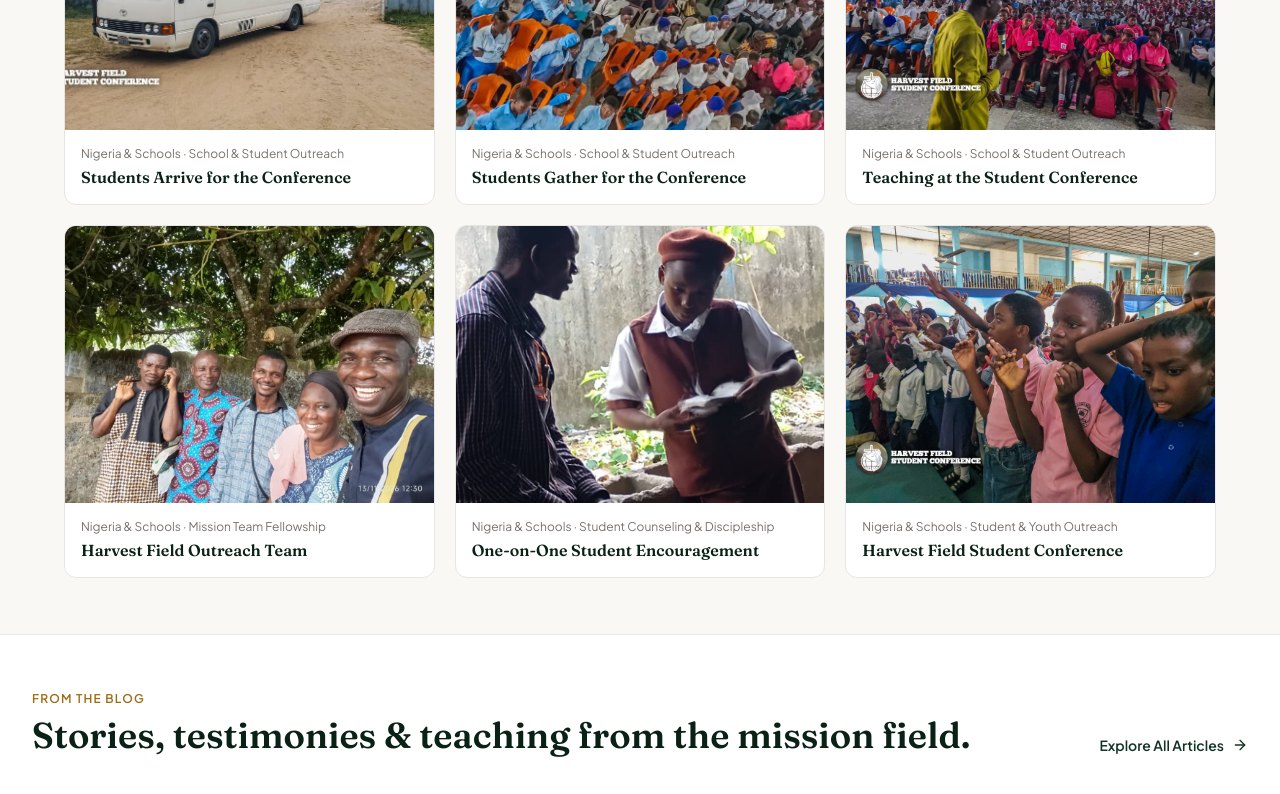
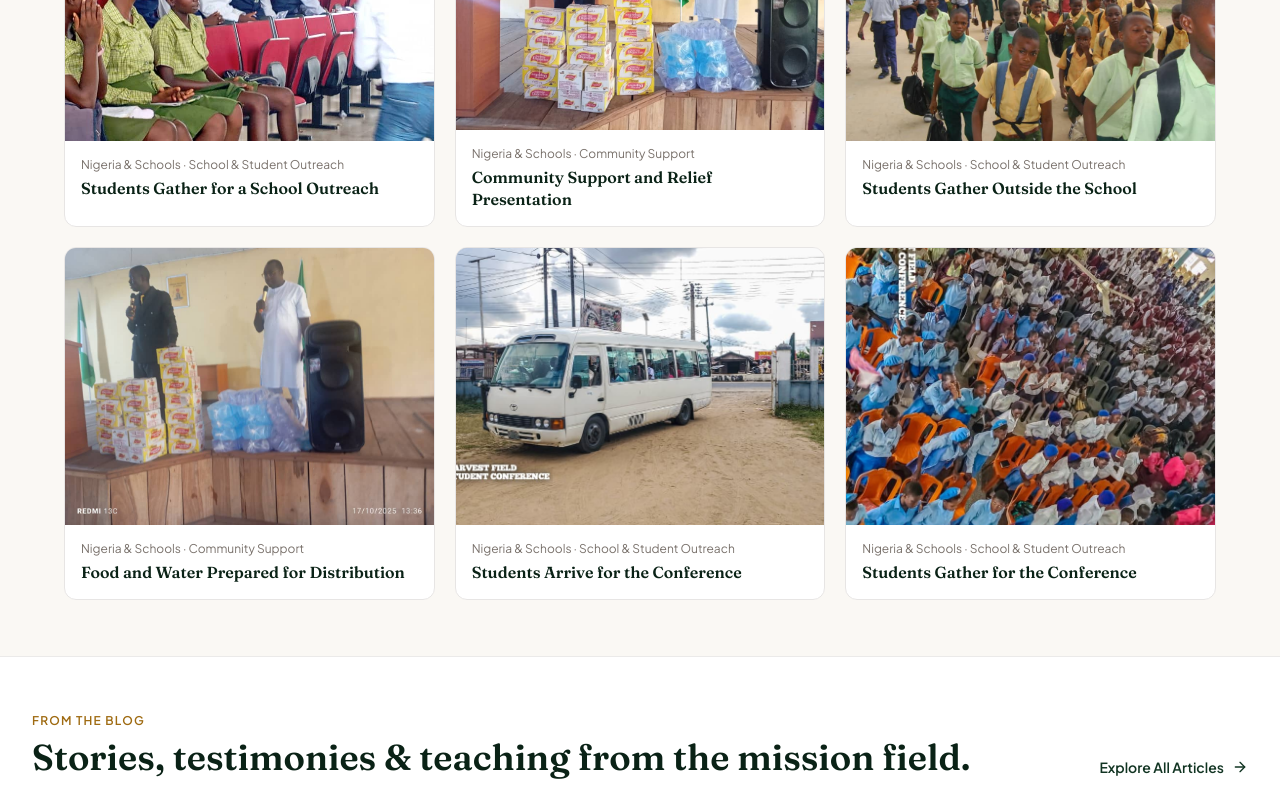
Before and after one commit to harvestfieldgospelmission-creator/Harvestfield, a React (Vite) app: page / in a window 1280 px wide. Shown: the part 3011-3805 px from the top of the page. Built offline with nearby package versions, Linux system fonts and the light colour scheme; no server answers.

Commit message:
Add new school outreach and community support photos to gallery

```diff
--- a/src/data/missionData.ts
+++ b/src/data/missionData.ts
@@ -182,8 +182,8 @@ export const MANDATES: MandateItem[] = [
       'Youths and Students Conferences across Rivers State',
       'Personal prayer and mentorship for students',
     ],
-    image: '/assets/field/student-conference.jpg',
-    imageAlt: 'Students raising their hands in prayer at a Harvest Field student conference',
+    image: '/assets/replacement-photos/WhatsApp Image 2026-11-16 at 5.46.53 PM.jpeg',
+    imageAlt: 'Students gathered in an auditorium during a Harvest Field school outreach',
   },
   {
     id: 'christian-counseling',
@@ -252,6 +252,46 @@ export const MANDATES: MandateItem[] = [
 ];
 
 export const GALLERY_PHOTOS: GalleryPhoto[] = [
+  {
+    id: 'g31',
+    src: '/assets/replacement-photos/WhatsApp Image 2026-11-16 at 5.46.53 PM.jpeg',
+    title: 'Students Gather for a School Outreach',
+    region: 'Nigeria & Schools',
+    location: 'School Outreach',
+    program: 'School & Student Outreach',
+    caption: 'Students listen during a Harvest Field school outreach in an auditorium.',
+    aspect: 'wide',
+  },
+  {
+    id: 'g32',
+    src: '/assets/replacement-photos/WhatsApp Image 2026-11-16 at 5.01.52 PM.jpeg',
+    title: 'Community Support and Relief Presentation',
+    region: 'Nigeria & Schools',
+    location: 'Harvest Field Community Outreach',
+    program: 'Community Support',
+    caption: 'Mission representatives present food items and bottled water prepared for community support.',
+    aspect: 'wide',
+  },
+  {
+    id: 'g33',
+    src: '/assets/replacement-photos/WhatsApp Image 2026-11-16 at 5.46.14 PM.jpeg',
+    title: 'Students Gather Outside the School',
+    region: 'Nigeria & Schools',
+    location: 'School Outreach',
+    program: 'School & Student Outreach',
+    caption: 'Students gather outside during a Harvest Field school outreach visit.',
+    aspect: 'wide',
+  },
+  {
+    id: 'g34',
+    src: '/assets/replacement-photos/WhatsApp Image 2026-11-16 at 5.01.54 PM.jpeg',
+    title: 'Food and Water Prepared for Distribution',
+    region: 'Nigeria & Schools',
+    location: 'Harvest Field Community Outreach',
+    program: 'Community Support',
+    caption: 'Food supplies and drinking water are displayed during a community support presentation.',
+    aspect: 'wide',
+  },
   {
     id: 'g20',
     src: '/assets/field/school-outreach-bus.jpeg',
```
